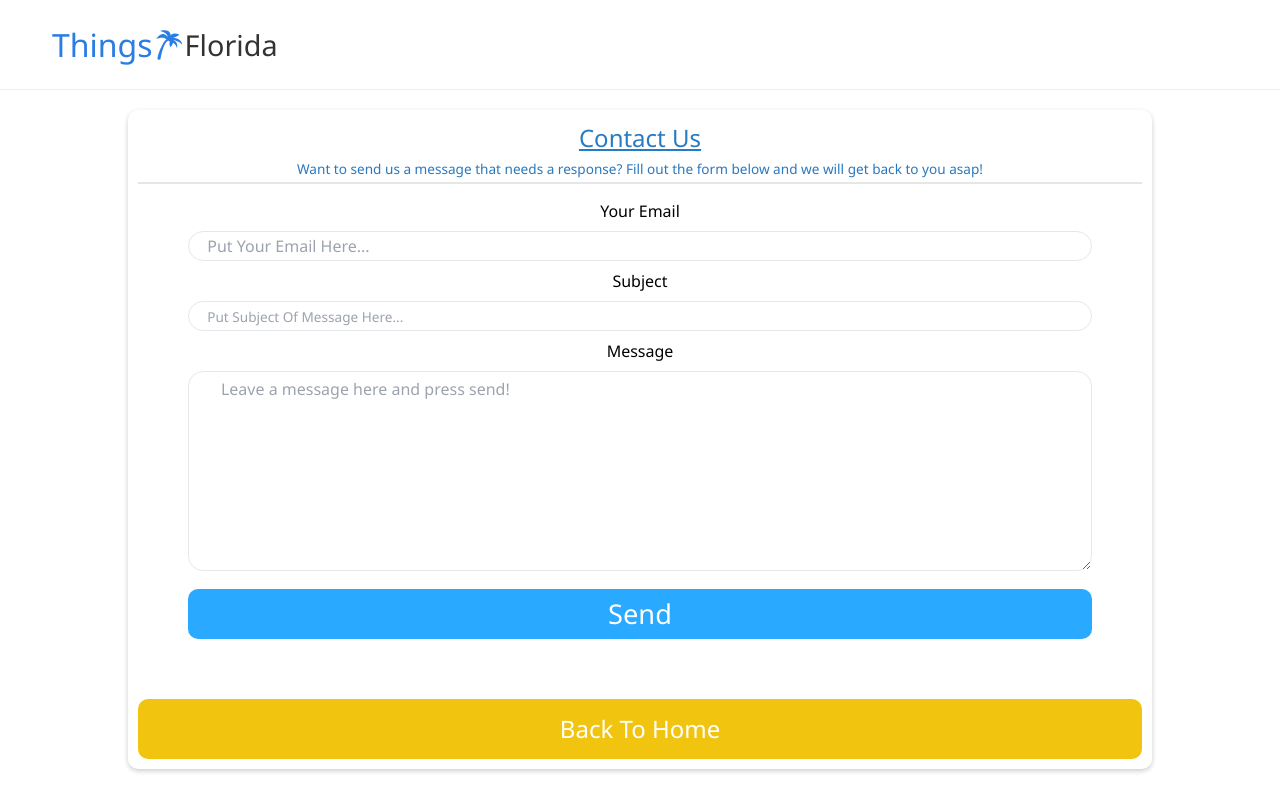
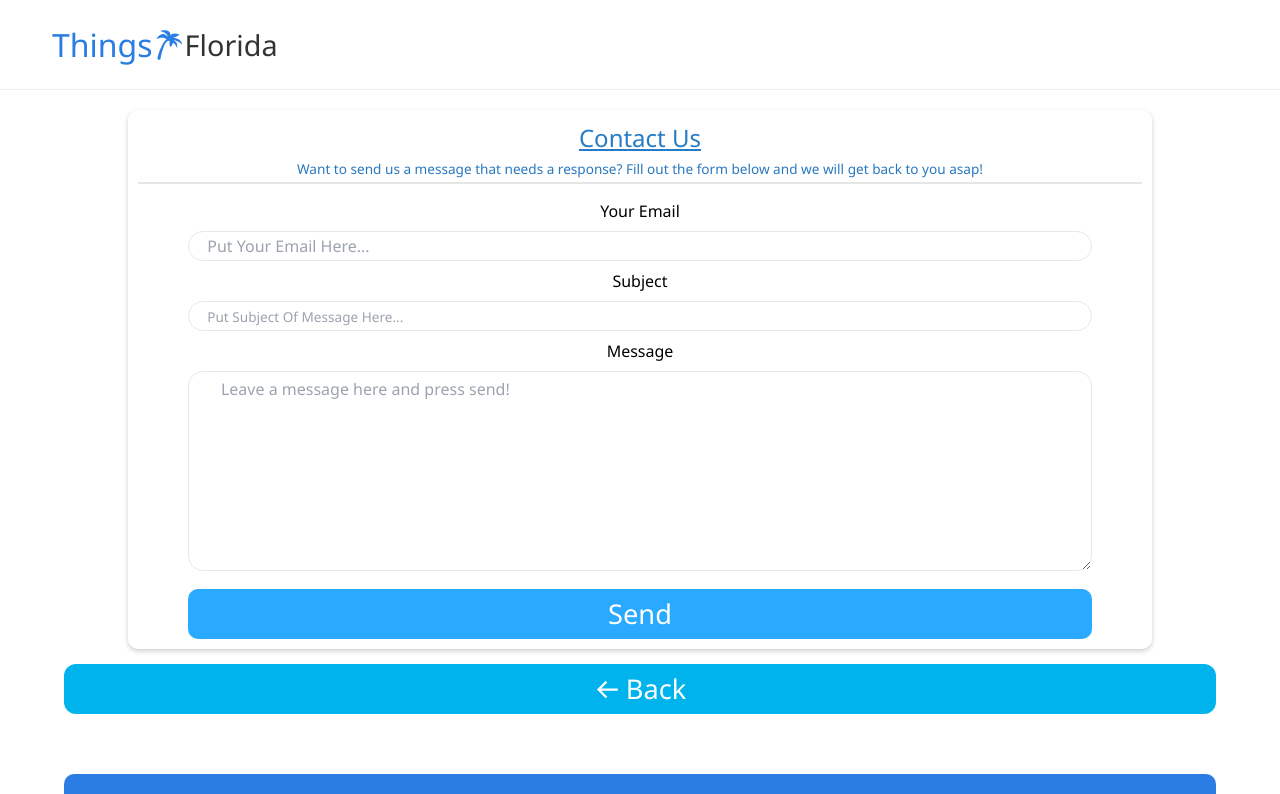
Before and after one commit to TfThings/tfgit, a React (Create React App) app: page /contact in a window 1280 px wide. Shown: the top 794 px of the page. Built offline with nearby package versions, Linux system fonts and the light colour scheme.

Commit message:
just fixes

```diff
--- a/src/StoredJsons/FortMyersBus.json
+++ b/src/StoredJsons/FortMyersBus.json
@@ -267,7 +267,7 @@
                 "images": {
                     "large": {
                         "width": "1024",
-                        "url": "https://mhiroof.com/wp-content/uploads/2021/12/mhi-footer-bg.jpg",
+                        "url": "https://mhiroof.com/wp-content/uploads/2021/12/services-img-scaled.jpg",
                         "height": "682"
                     }
                 },
--- /dev/null
+++ b/src/components/BackButton.css
@@ -0,0 +1,28 @@
+.bbh{
+    /* display: flex;
+    flex-direction: column;
+    align-items: center;     */
+    margin-top: 15px;
+}
+
+.bbh .bbis{
+    background-color: #00B3ED;
+    width: 90%;
+    height: 50px;
+    color: white;
+    font-size: 1.7rem;
+    border-radius: 12px;
+
+    display: flex;
+    align-items: center;
+    gap: 5px;
+    margin: auto;
+    justify-content: center;
+}
+
+.bbh .bbis span{
+    display: flex;
+    justify-content: center;
+    align-items: center;
+    position: relative;
+}
--- /dev/null
+++ b/src/components/BackButton.jsx
@@ -0,0 +1,16 @@
+import React from 'react'
+import { useNavigate } from 'react-router-dom'
+import './BackButton.css'
+import {BiArrowBack} from 'react-icons/bi'
+const BackButton = () => {
+
+const navigate = useNavigate()
+
+  return (
+    <div className='bbh'>
+        <button onClick={() => navigate(-1)} className='bbis'><span><BiArrowBack/></span><h2>Back</h2></button>
+    </div>
+  )
+}
+
+export default BackButton
--- a/src/components/ContactUs.jsx
+++ b/src/components/ContactUs.jsx
@@ -1,5 +1,7 @@
 import React, {useRef} from 'react'
 import emailjs from '@emailjs/browser'
+import {Link} from "react-router-dom";
+import BackButton from './BackButton';
 import './ContactUs.css'
 
 const ContactUs = () => {
@@ -38,8 +40,8 @@ const ContactUs = () => {
                 {/* <input type='text' name='message' placeholder='Leave a message here then press send...' required/>
                 <button type="submit" value="Send">Send</button> */}
             </form>
-            <button className='bbth'>Back To Home</button>
         </div>
+        <BackButton/>
     </div>
   )
 }
--- a/src/components/Footer.css
+++ b/src/components/Footer.css
@@ -171,7 +171,7 @@
     }
 
     .bottom{
-        margin-left: 20px;
+        margin-left:0px;
     }
 
     .socials{
--- a/src/components/InfoArray.jsx
+++ b/src/components/InfoArray.jsx
@@ -4,6 +4,7 @@ import {FaMapMarkerAlt} from 'react-icons/fa'
 import {HiPhoneOutgoing} from 'react-icons/hi'
 import openMap, {createOpenLink} from 'react-native-open-maps'
 import call from 'react-native-phone-call'
+import ReactGA from "react-ga4";
 import './InfoArray.css'
 const InfoArray = ({place}) => {
 
@@ -27,6 +28,17 @@ const InfoArray = ({place}) => {
         // createOpenLink(loc)
     }
 
+    const CallGaEvent = () =>{
+        ReactGA.event({
+            category: "site_visit",
+            action: "site_visit",
+            label: "siteVisit", // optional
+            value: 99, // optional, must be a number
+            nonInteraction: true, // optional, true/false
+            transport: "xhr", // optional, beacon/xhr/image
+          });
+    }
+
   return (
     <div className='row'>
         <button onClick={() => makeCall(place.phone)} className='box phone blue'><span><HiPhoneOutgoing/><h1>{place.phone}</h1></span></button>
--- a/src/components/PlaceDetails/PlaceDetails.jsx
+++ b/src/components/PlaceDetails/PlaceDetails.jsx
@@ -9,6 +9,7 @@ import InfoArray from '../InfoArray'
 import EmailSect from '../EmailSect'
 import {Helmet, HelmetData} from 'react-helmet-async'
 import ServicesButton from '../ServicesButton'
+import BackButton from '../BackButton'
 const PlaceDetails = ({place, cityCollection, index}) => {
 
     useEffect(() => {
@@ -87,6 +88,7 @@ const PlaceDetails = ({place, cityCollection, index}) => {
         <CardArray cityCollection={cityCollection} twoColumn={false} headerString={isRest ? "Other Restaurants in" : "Other Things in"} rests={isRest}/>
         <FeaturedSection collection={cityCollection} subString={!isRest ? "Restaurants" : "Things"} subCollection={!isRest ? cityCollection.Restaurants : cityCollection.Attractions}/>
         <CardArray cityCollection={cityCollection} twoColumn={false} headerString={!isRest ? "Other Restaurants in" : "Other Things in"} rests={!isRest}/>
+        <BackButton/>
     </div>
     </>
   )
--- a/src/components/SearchHeader.css
+++ b/src/components/SearchHeader.css
@@ -17,6 +17,7 @@
     top: 0;
     left: 0;
     z-index: -1;
+    -webkit-filter: brightness(85%);
 }
 
 .content{
@@ -87,7 +88,7 @@
 @media all and (max-width: 600px){
 
     .searchheader{
-        height: 27vh;
+        height: 30vh;
     }
 
     .searchheader h1{
--- a/src/components/ServiceCard.jsx
+++ b/src/components/ServiceCard.jsx
@@ -46,7 +46,7 @@ const ServiceCard = ({place, index, subString}) => {
         </ul>
         <div className='bLow'>
             <button onClick={() => makeCall(place.phone)} className='lCon'>Call Business</button>
-            <Link className='lMore' onClick={handleClick} to={"/services/"+place.name+place.address+"="+datString}><button className='lMore'>Learn More</button></Link>
+            <Link className='lMore' onClick={handleClick} to={"/services/"+place.name+"="+datString}><button className='lMore'>Learn More</button></Link>
         </div>
     </div>
     )
--- a/src/components/ServiceDetails.jsx
+++ b/src/components/ServiceDetails.jsx
@@ -4,6 +4,7 @@ import InfoArray from './InfoArray'
 import StarReview from './StarReview'
 import EmailSect from './EmailSect'
 import {Helmet, HelmetData} from 'react-helmet-async'
+import BackButton from './BackButton'
 
 const ServiceDetails = ({place}) => {
 
@@ -67,6 +68,7 @@ const ServiceDetails = ({place}) => {
           </div>
         </div>
         <EmailSect isImprovement={true} place={place}/>
+        <BackButton/>
       </div>
     </>
   )
```
